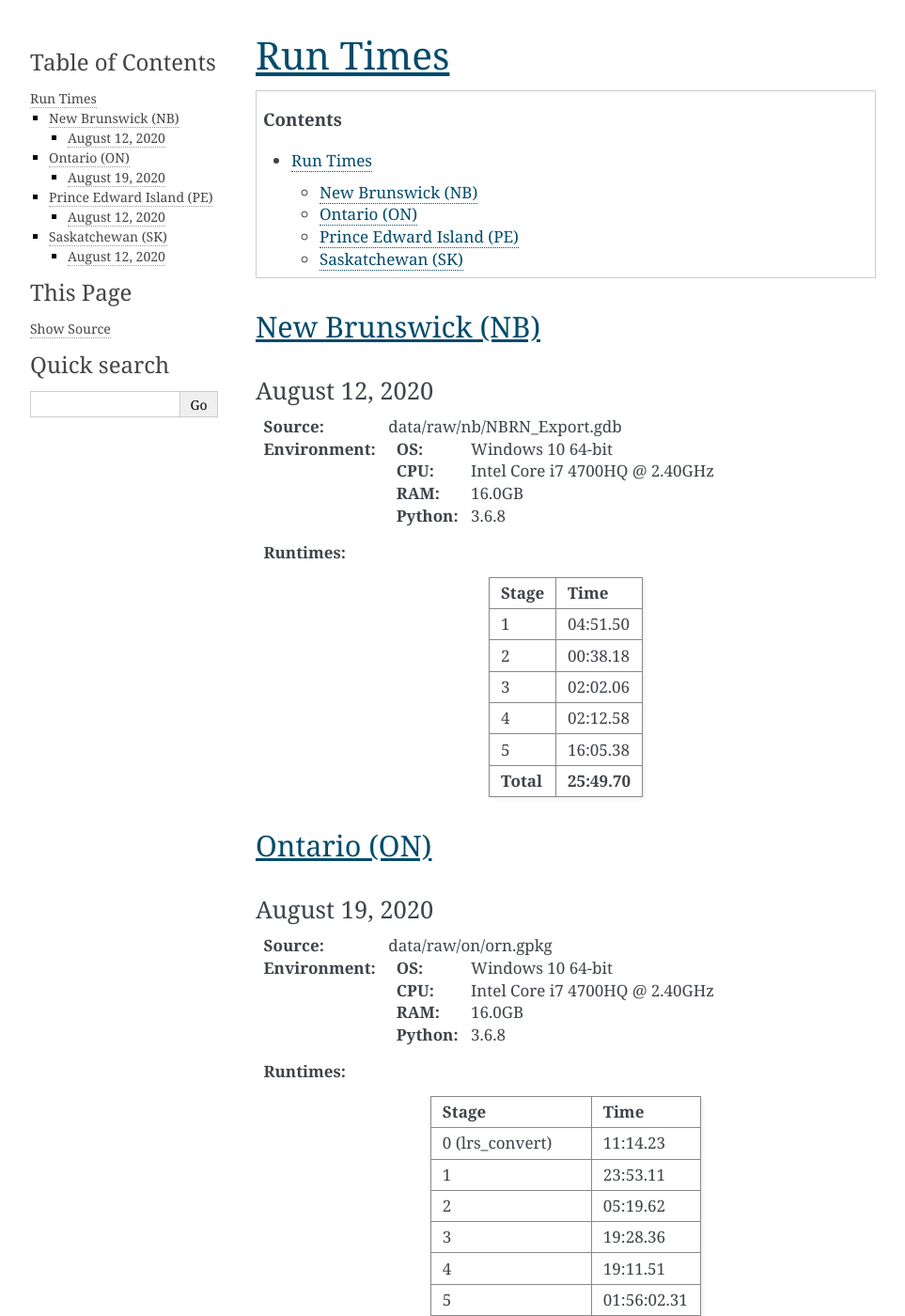
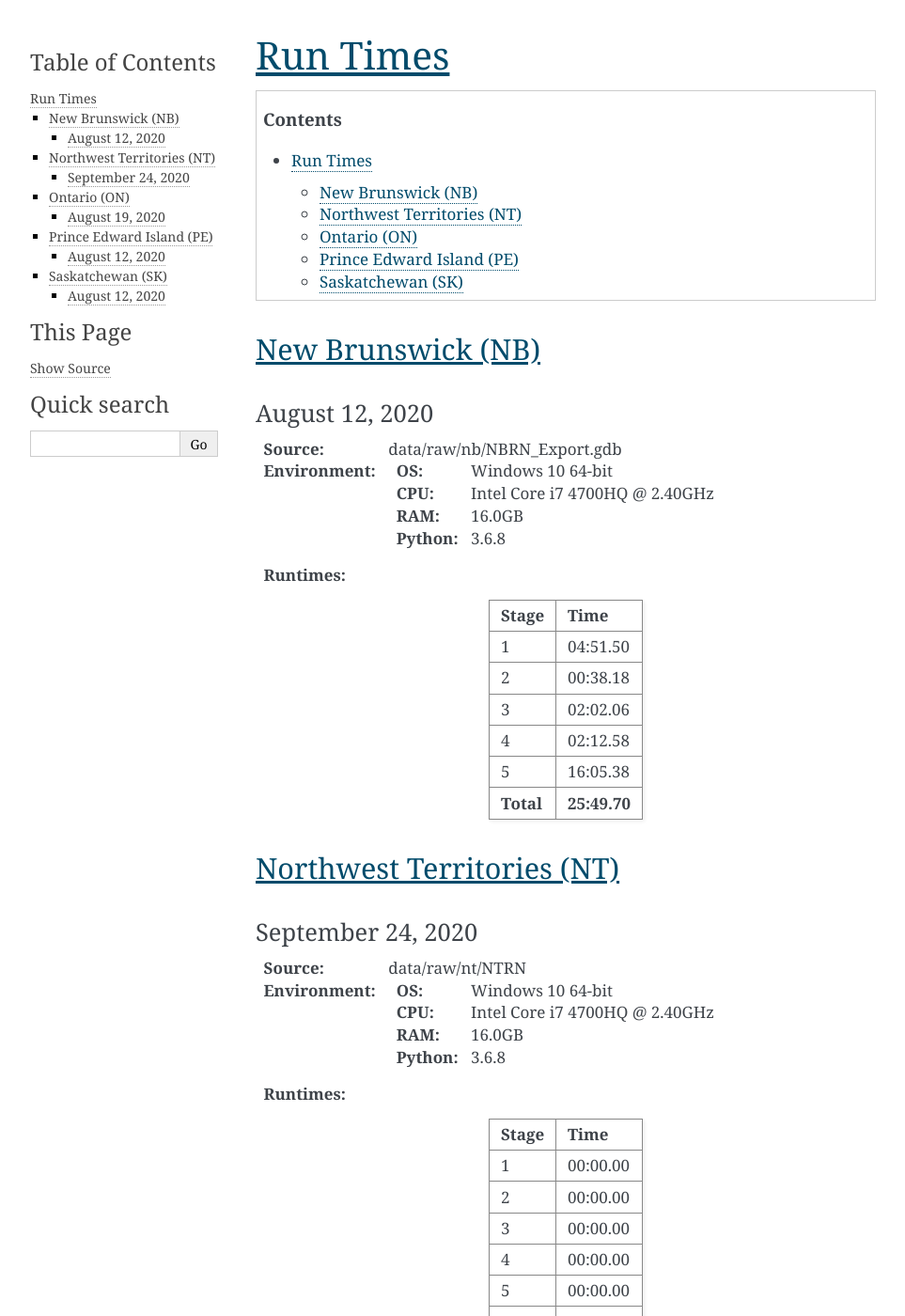
Before and after one commit to StatCan/egp-crn, a Sphinx documentation site: the page built from docs/run_times.rst, in a window 1280 px wide and 1400 px high. Shown: the whole window at 94% size, without its empty margins (148-1111 px from the left). Built offline with Sphinx 7.4.7, drawn with Linux system fonts in a browser that asks for light colours.

Commit message:
[1] improved logs for handling -r parameter input; [2] fixed missing and corrupted changes in NT yamls; [3] added runtimes template for nt.

```diff
--- a/docs/run_times.rst
+++ b/docs/run_times.rst
@@ -29,6 +29,32 @@ Stage      Time
 5          16:05.38
 ---------  ----
 **Total**  **25:49.70**
+=========  ====
+
+Northwest Territories (NT)
+==========================
+
+September 24, 2020
+------------------
+
+:Source: data/raw/nt/NTRN
+:Environment:
+    :OS: Windows 10 64-bit
+    :CPU: Intel Core i7 4700HQ @ 2.40GHz
+    :RAM: 16.0GB
+    :Python: 3.6.8
+:Runtimes:
+
+=========  ====
+Stage      Time
+=========  ====
+1          00:00.00
+2          00:00.00
+3          00:00.00
+4          00:00.00
+5          00:00.00
+---------  ----
+**Total**  **00:00.00**
 =========  ====
 
 Ontario (ON)
--- a/src/stage_1/sources/nt/NT_FERRYSEG.yaml
+++ b/src/stage_1/sources/nt/NT_FERRYSEG.yaml
@@ -164,4 +164,4 @@ conform:
           match_index: 0
           group_index: 0
     rtnumber4:
-    rtnumber5
+    rtnumber5:
```
Also changed, not shown: src/stage_1/sources/nt/NT_ROADSEG.yaml (+8 -5 lines), 1 other file.
